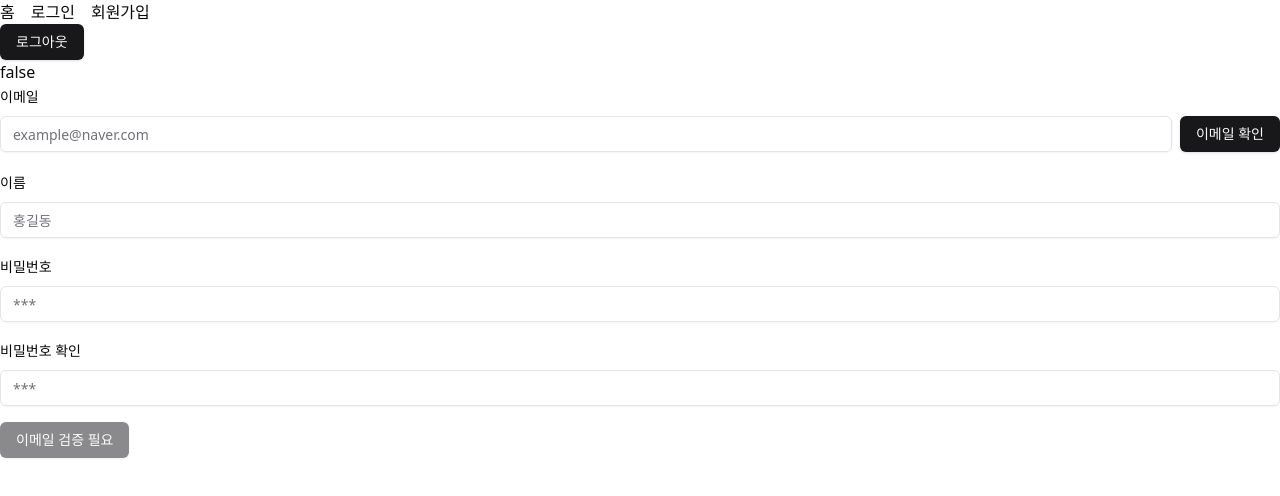
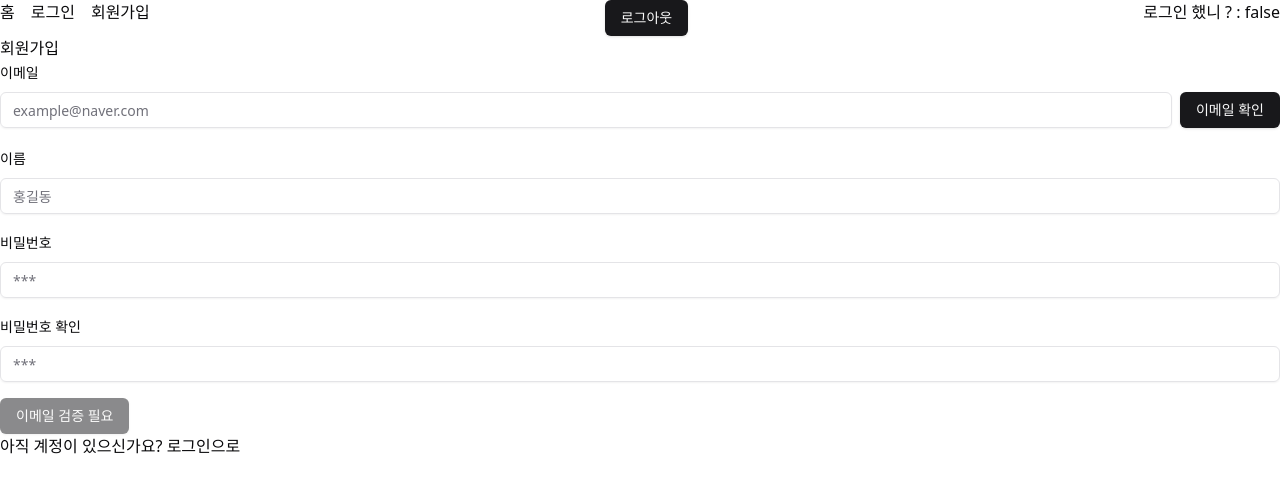
Before and after one commit to llddang/todayeat, a Next.js app: page /sign-up in a window 1280 px wide. Shown: the top 496 px of the page. Built offline with nearby package versions, Linux system fonts and the light colour scheme; no server answers.

Commit message:
design:#4 구성요소 추가

```diff
--- a/src/app/(auth)/sign-up/page.tsx
+++ b/src/app/(auth)/sign-up/page.tsx
@@ -1,9 +1,14 @@
 import AuthSignUpForm from '@/components/_auth/auth-sign-up-form';
+import Link from 'next/link';
 
 const SignUpPage = () => {
   return (
     <section>
+      <h2>회원가입</h2>
       <AuthSignUpForm />
+      <p>
+        아직 계정이 있으신가요? <Link href="/sign-in">로그인으로</Link>
+      </p>
     </section>
   );
 };
--- a/src/components/layouts/Header.tsx
+++ b/src/components/layouts/Header.tsx
@@ -6,14 +6,14 @@ import { getAuth } from '@/libs/apis/auth-server.api';
 const Header = async () => {
   const { isAuthenticated } = await getAuth();
   return (
-    <header>
+    <header className="flex justify-between">
       <nav className="space-x-4">
         <Link href={SITE_MAP.HOME}>홈</Link>
         <Link href={SITE_MAP.SIGN_IN}>로그인</Link>
         <Link href={SITE_MAP.SIGN_UP}>회원가입</Link>
       </nav>
       <AuthSignOutButton />
-      {`${isAuthenticated}`}
+      로그인 했니 ? : {`${isAuthenticated}`}
     </header>
   );
 };
```
